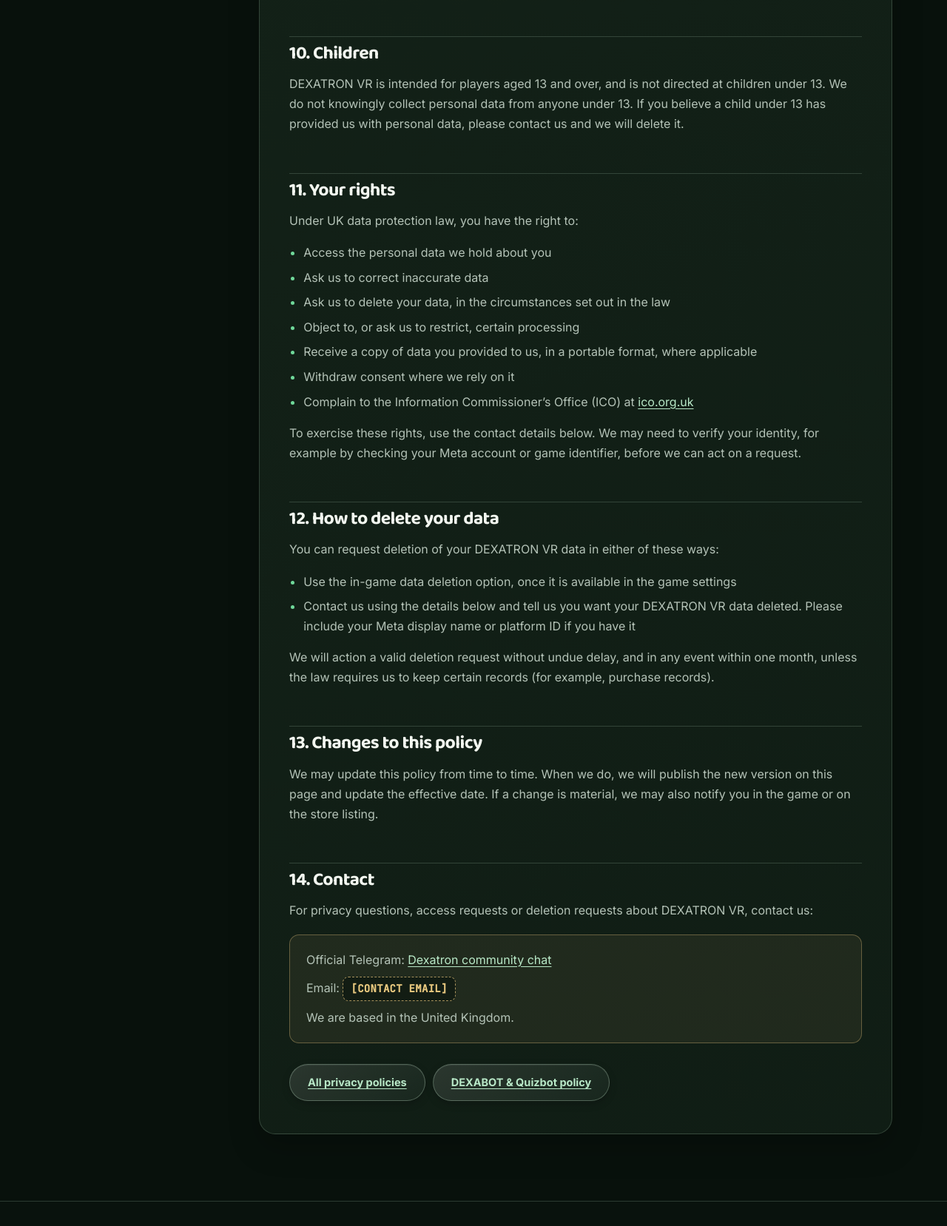
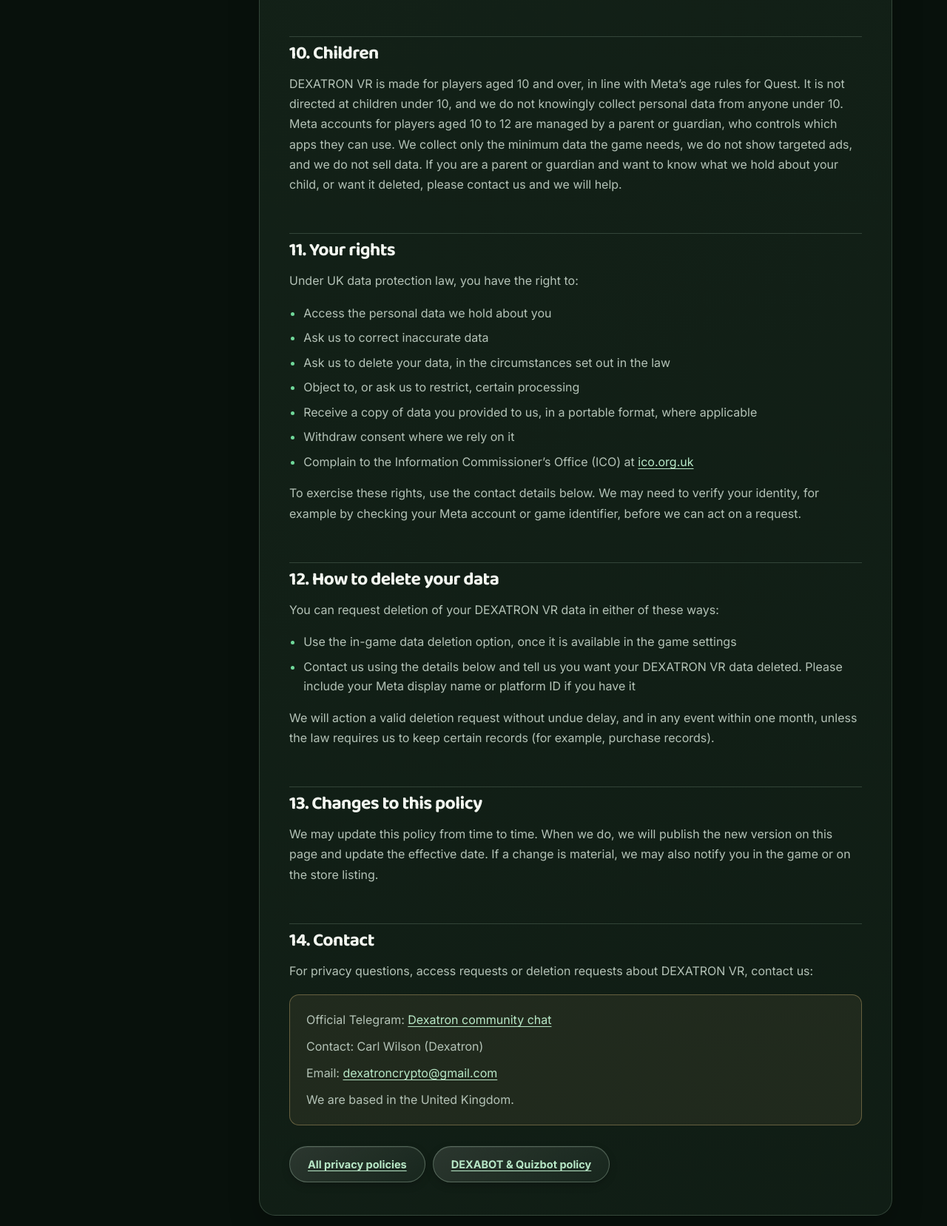
Before and after one commit to dexatroncrypto-sys/Privacy, a plain HTML site: page vr/index.html in a window 1280 px wide. Shown: the part 3990-5647 px from the top of the page at 74% size. Drawn offline with Linux system fonts and the light colour scheme.

Commit message:
Add contact details and set VR policy to 10+

```diff
--- a/vr/index.html
+++ b/vr/index.html
@@ -169,7 +169,7 @@
       <p>We take reasonable technical and organisational measures to protect personal data against unauthorised access, loss or misuse. No method of transmission or storage is completely secure, and we cannot guarantee absolute security.</p>
 
       <h2 id="children">10. Children</h2>
-      <p>DEXATRON VR is intended for players aged 13 and over, and is not directed at children under 13. We do not knowingly collect personal data from anyone under 13. If you believe a child under 13 has provided us with personal data, please contact us and we will delete it.</p>
+      <p>DEXATRON VR is made for players aged 10 and over, in line with Meta’s age rules for Quest. It is not directed at children under 10, and we do not knowingly collect personal data from anyone under 10. Meta accounts for players aged 10 to 12 are managed by a parent or guardian, who controls which apps they can use. We collect only the minimum data the game needs, we do not show targeted ads, and we do not sell data. If you are a parent or guardian and want to know what we hold about your child, or want it deleted, please contact us and we will help.</p>
 
       <h2 id="rights">11. Your rights</h2>
       <p>Under UK data protection law, you have the right to:</p>
@@ -199,7 +199,8 @@
       <p>For privacy questions, access requests or deletion requests about DEXATRON VR, contact us:</p>
       <div class="contact-box">
         <p>Official Telegram: <a href="https://t.me/+HoPFVyeDscowMzVk" target="_blank" rel="noopener">Dexatron community chat</a></p>
-        <p>Email: <span class="placeholder-email">[CONTACT EMAIL]</span></p>
+        <p>Contact: Carl Wilson (Dexatron)</p>
+        <p>Email: <a href="mailto:dexatroncrypto@gmail.com">dexatroncrypto@gmail.com</a></p>
         <p>We are based in the United Kingdom.</p>
       </div>
       <div class="back-row">
```
Also changed, not shown: dexabot/index.html (+2 -1 lines), index.html (+2 -1 lines).
